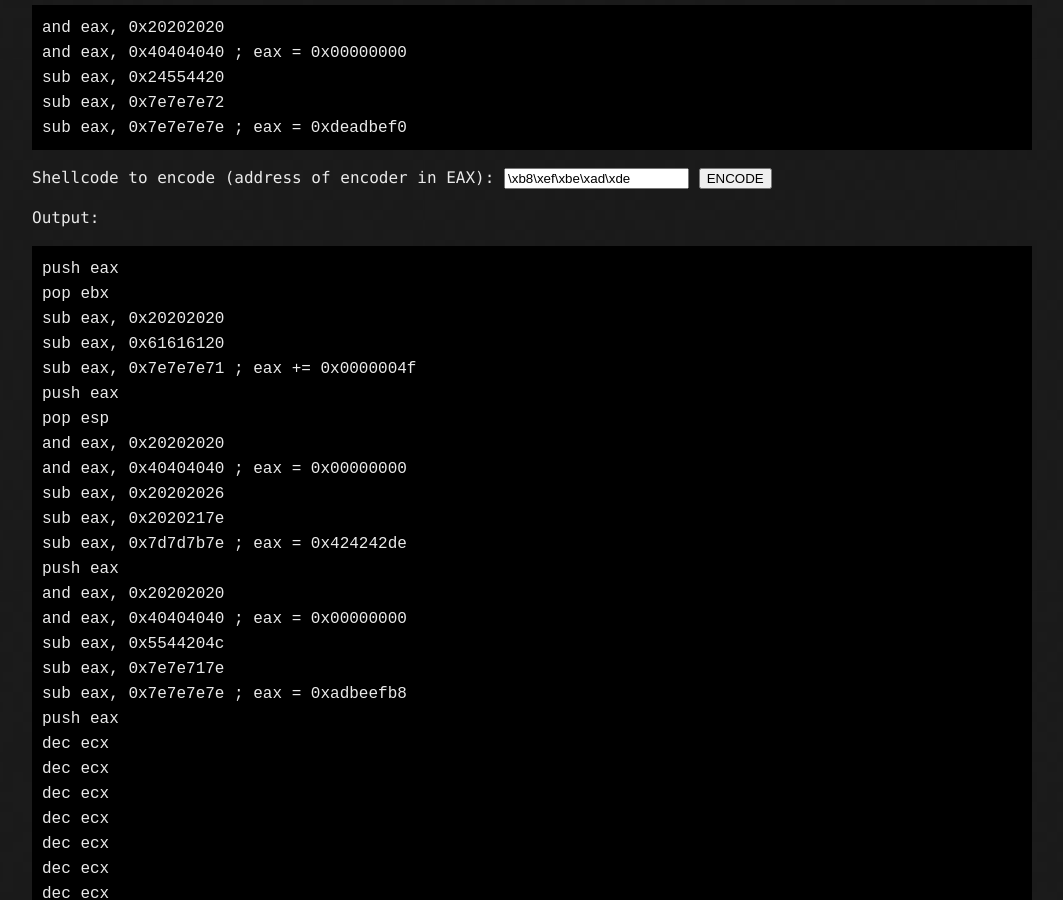
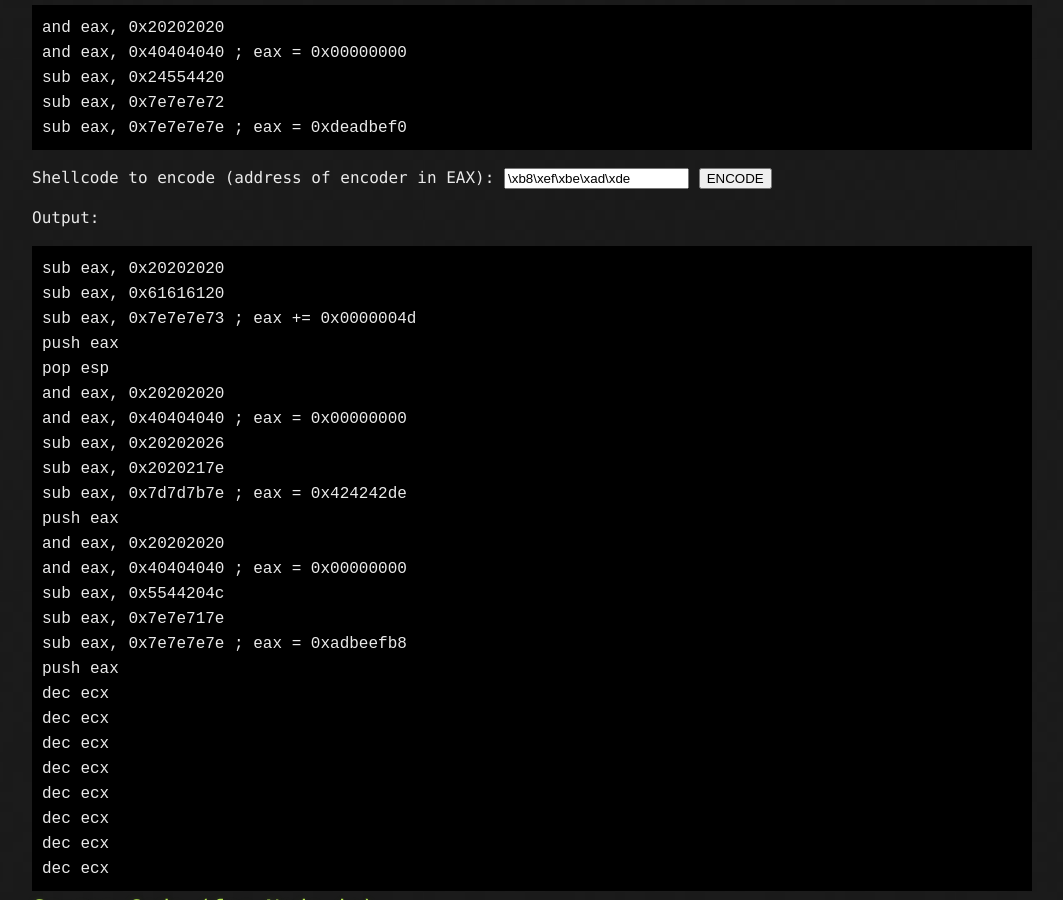
Before and after one commit to phra/phra.github.io, a Jekyll site: the page built from posts/and-sub-encoder.md, in a window 1280 px wide and 900 px high, scrolled down 473 px. Shown: the whole window, without its empty margins (108-1171 px from the left). Built offline with Jekyll 4.4.1, drawn with Linux system fonts in a browser that asks for light colours; some of the changed text lies outside the part shown.

Commit message:
optimize shellcode encoder

```diff
--- a/posts/and-sub-encoder.md
+++ b/posts/and-sub-encoder.md
@@ -133,11 +133,7 @@ function encodeShellcode(shellcode) {
     const reversedShellcode = paddedShellcode.split('').reverse().join('')
     let output = ''
     let stubLength = 0
-    // metasm >
-    output += `push eax\n` // \x50
-    stubLength += 1
-    output += `pop ebx\n` // \x59
-    stubLength += 1
+
     output += `ADD_EAX_PLACEHOLDER`
     stubLength += 15
     output += "push eax\n" // \x51
@@ -314,11 +310,7 @@ function encodeShellcode(shellcode: string) {
     const reversedShellcode = paddedShellcode.split('').reverse().join('')
     let output = ''
     let stubLength = 0
-    // metasm >
-    output += `push eax\n` // \x50
-    stubLength += 1
-    output += `pop ebx\n` // \x59
-    stubLength += 1
+
     output += `ADD_EAX_PLACEHOLDER`
     stubLength += 15
     output += "push eax\n" // \x51
```
